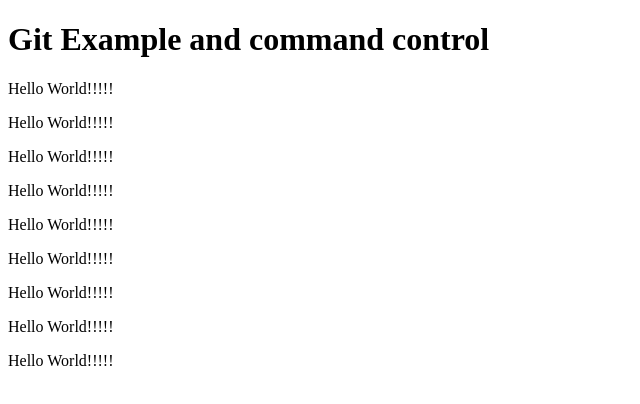
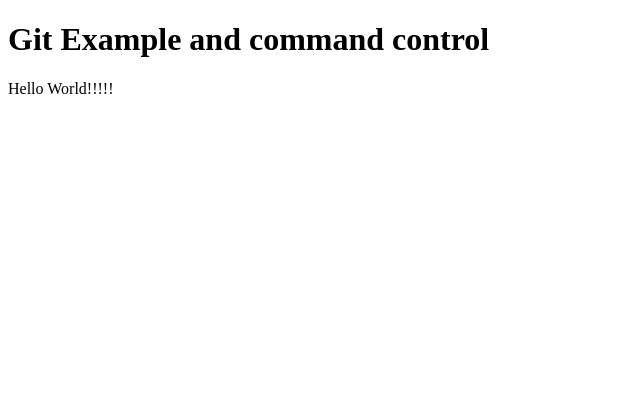
Before and after one commit to toopsie-dev/git-practice, a plain HTML site: page index.html in a window 1280 px wide. Shown: the whole page, without its empty margins (0-640 px from the left). Drawn offline with Linux system fonts and the light colour scheme.

Commit message:
Modified index.html and deleted sample.txt

```diff
--- a/index.html
+++ b/index.html
@@ -8,13 +8,5 @@
   <body>
     <h1>Git Example and command control</h1>
     <p>Hello World!!!!!</p>
-    <p>Hello World!!!!!</p>
-    <p>Hello World!!!!!</p>
-    <p>Hello World!!!!!</p>
-    <p>Hello World!!!!!</p>
-    <p>Hello World!!!!!</p>
-    <p>Hello World!!!!!</p>
-    <p>Hello World!!!!!</p>
-    <p>Hello World!!!!!</p>
   </body>
 </html>
```
Also changed, not shown: sample.txt (deleted).
